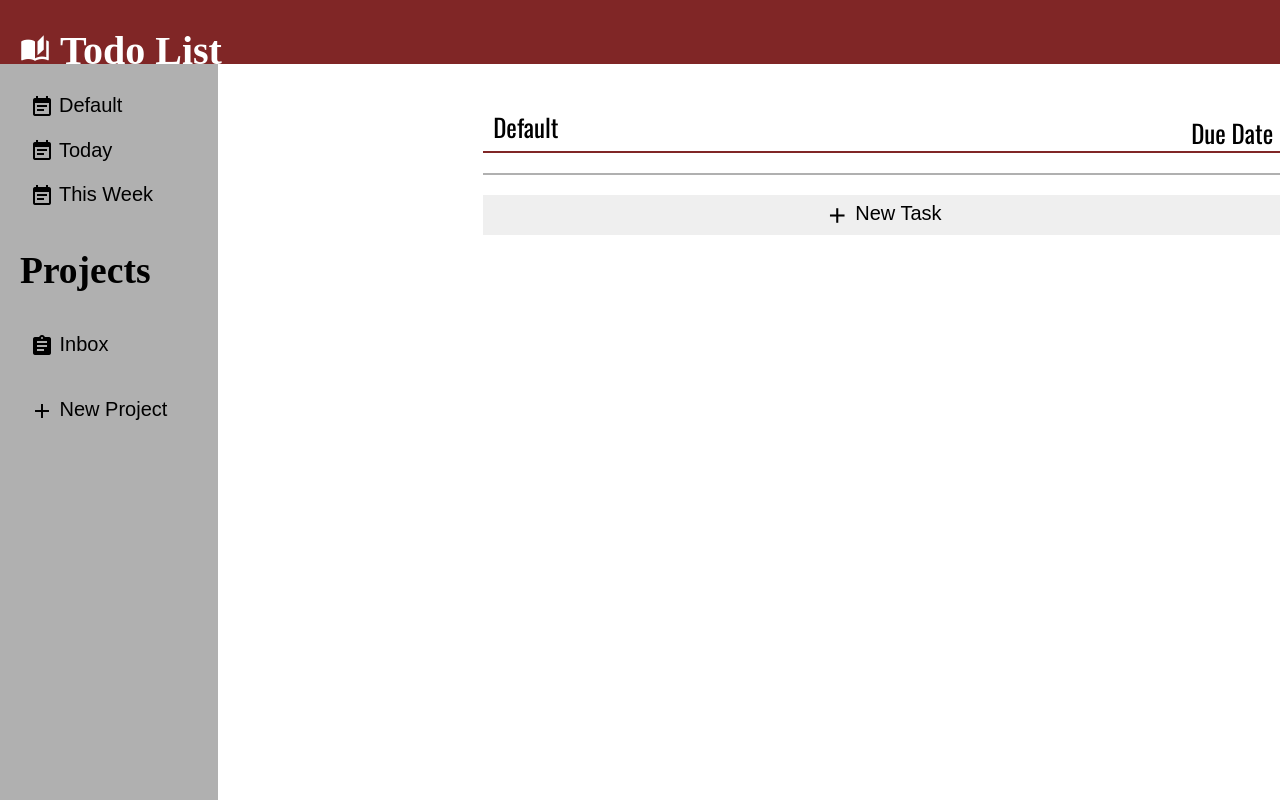
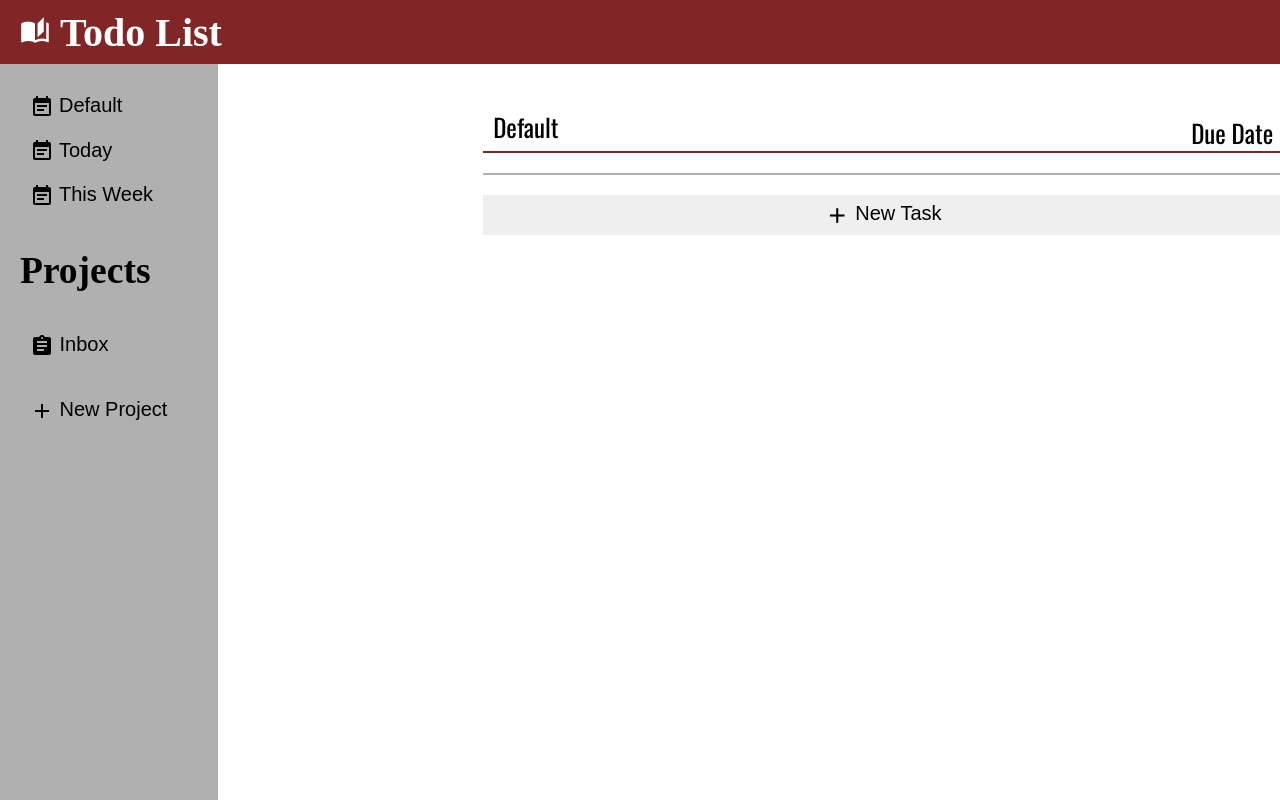
Before and after one commit to jonathanyu1/todo-list, a plain HTML site: page index.html in a window 1280 px wide. Drawn offline with nearby package versions, Linux system fonts and the light colour scheme; a web font is replaced by a local one.

Commit message:
vertically centered title

```diff
--- a/styles.css
+++ b/styles.css
@@ -57,6 +57,9 @@ button{
     background-color: #802626;
     font-size: 20px;
     color: white;
+    display: flex;
+    flex-direction: column;
+    justify-content: center;
 }
 
 #headerContainer i{
@@ -68,6 +71,11 @@ button{
 
 #header{
     font-family: 'Source Serif Pro', serif;
+}
+
+#headerContainer h1{
+    display: inline-block;
+    vertical-align: middle;
 }
 
 /* Sidebar */
```
